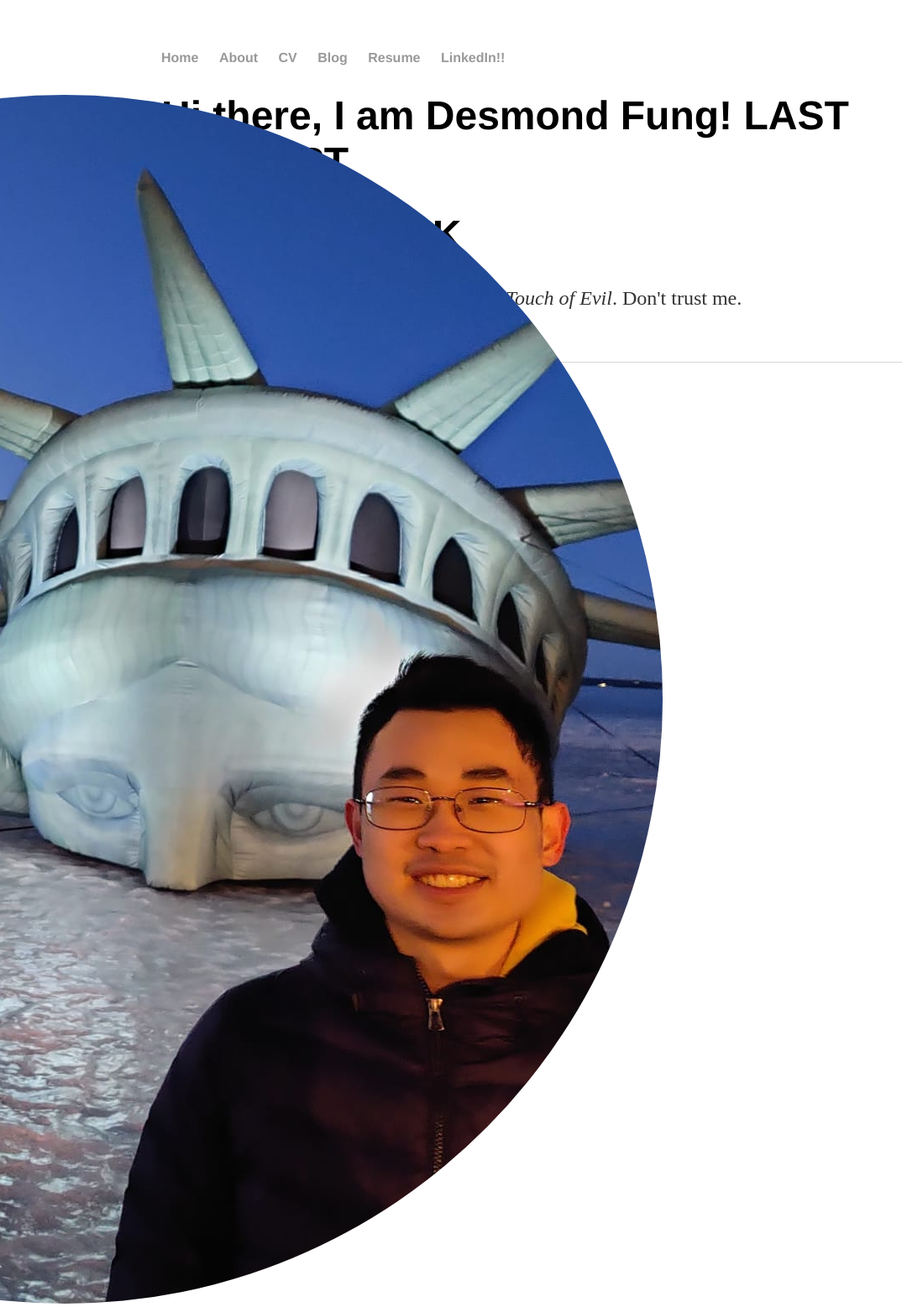
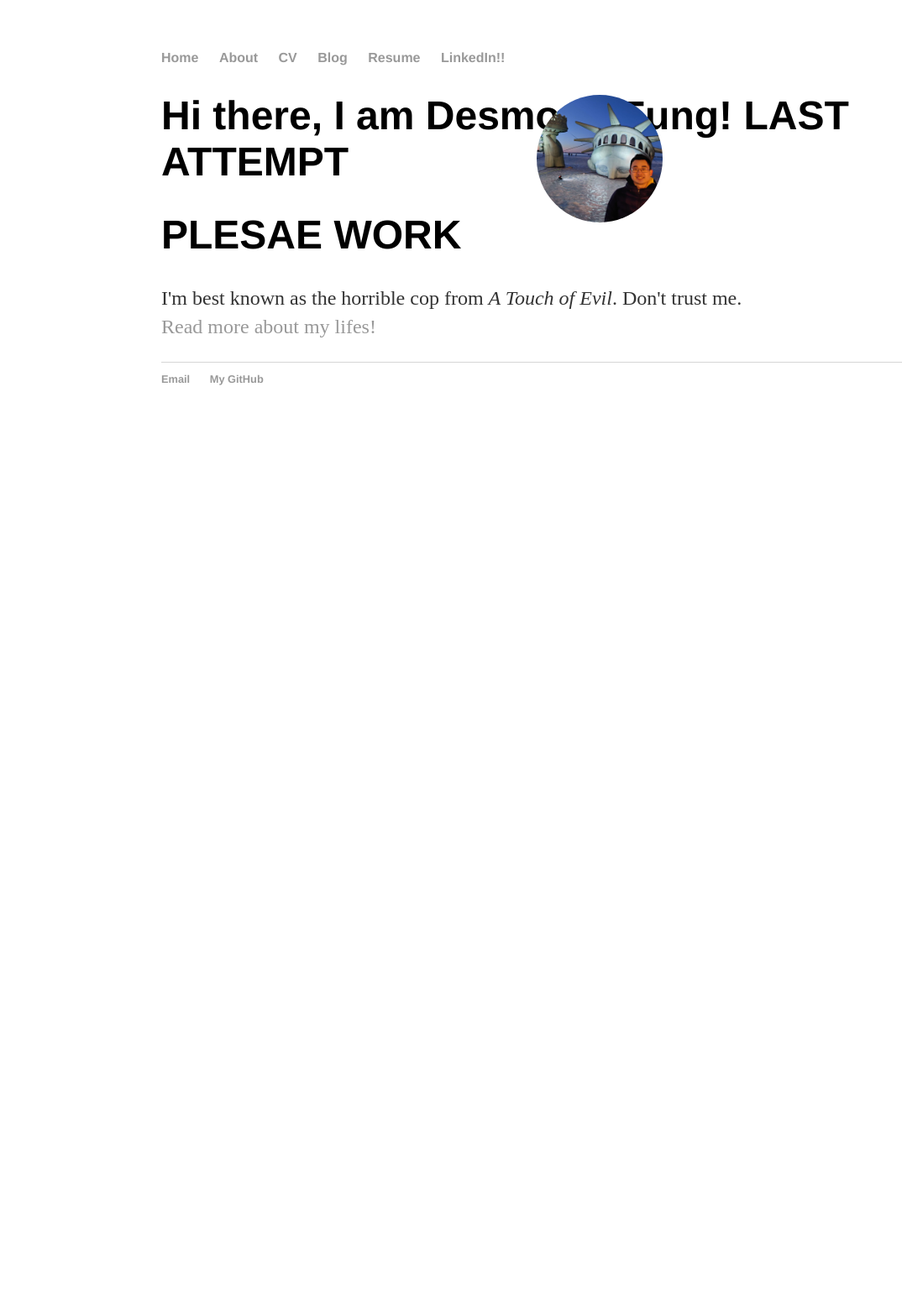
Before and after one commit to ddhangdd/ddhangdd.github.io, a Jekyll site: the page built from index.html, in a window 1280 px wide. Shown: the whole page at 84% size, without its empty margins (0-1074 px from the left). Built offline with Jekyll 4.4.1, drawn with Linux system fonts in a browser that asks for light colours; after the commit the page ends 900 px from its top, so only the background shows below that.

Commit message:
Update index.html

```diff
--- a/index.html
+++ b/index.html
@@ -11,7 +11,7 @@ title: Welcome
 			<a href="/about">Read more about my lifes!</a></p>
 
 			<div class="topleft">
-  				<img src="/images/myself.jpg" width="auto" height="auto" style = "border-radius: 50%">
+  				<img src="/images/myself.jpg" width="150px" height="auto" style = "border-radius: 50%">
 			</div>
 
 
```
